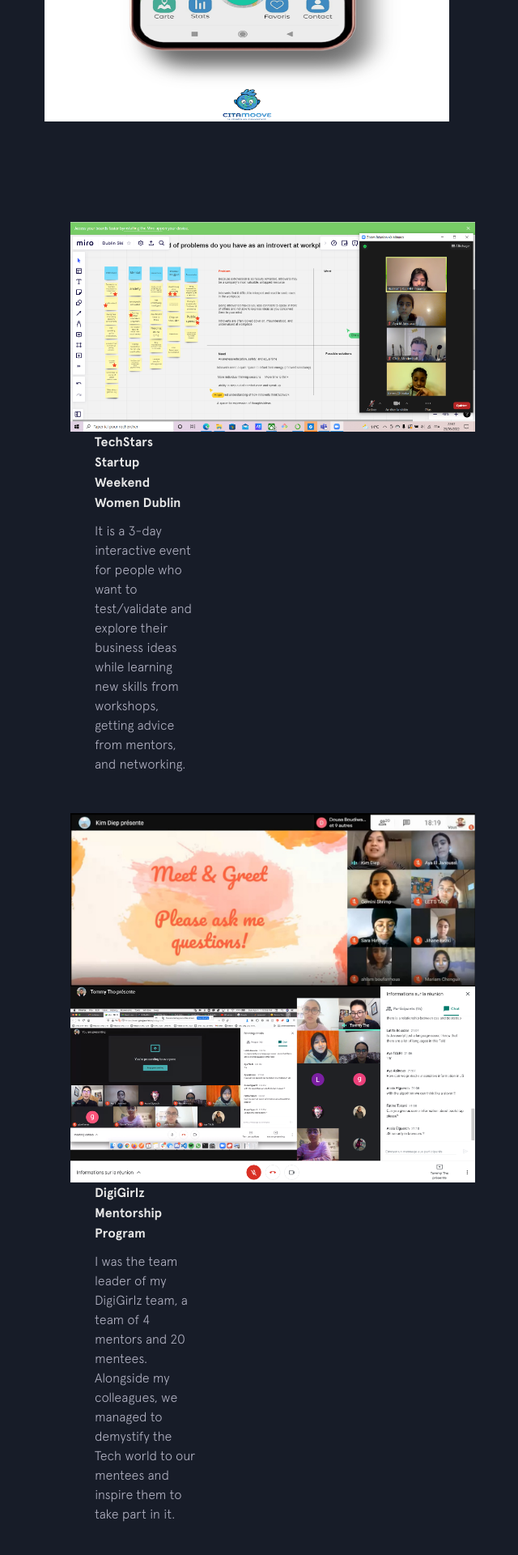
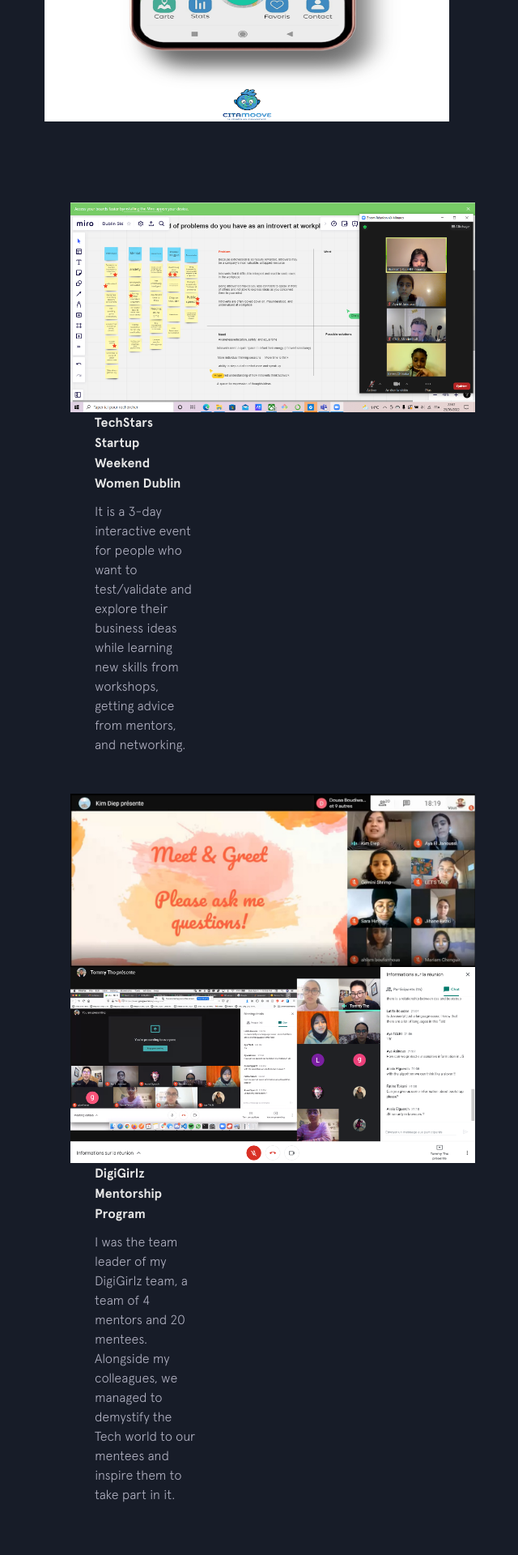
Before and after one commit to CodingAya/codingaya.github.io, a Jekyll site: the page built from index.html, in a window 1280 px wide. Shown: the part 2894-4814 px from the top of the page at 81% size, without its empty margins (363-1003 px from the left). Built offline with Jekyll 4.4.1, drawn with Linux system fonts in a browser that asks for light colours; nearby versions of some CDN libraries.

Commit message:
Extrav14

```diff
--- a/_includes/featured-projects.html
+++ b/_includes/featured-projects.html
@@ -18,7 +18,6 @@
       </figcaption>
     </div>
 
-    <br>
     <div class="Techstars">
       <figure class="project__pic">
         <a href="https://www.linkedin.com/posts/chrismindenhall_techstars-startup-weekend-women-dublin-will-ugcPost-6914253202825580544-XA4K/?utm_source=share&utm_medium=member_desktop" target="_blank">
@@ -29,9 +28,7 @@
         <div class="project__name">
           <a href="https://www.linkedin.com/posts/chrismindenhall_techstars-startup-weekend-women-dublin-will-ugcPost-6914253202825580544-XA4K/?utm_source=share&utm_medium=member_desktop" target="_blank">TechStars Startup Weekend Women Dublin</a>
         </div>
-        <div class="project__description">
           <p>It is a 3-day interactive event for people who want to test/validate and explore their business ideas while learning new skills from workshops, getting advice from mentors, and networking.</p>
-        </div>
       </figcaption>
     </div>
 
@@ -45,9 +42,7 @@
         <div class="project__name">
           <a target="_blank">DigiGirlz Mentorship Program</a>
         </div>
-        <div class="project__description">
           <p>I was the team leader of my DigiGirlz team, a team of 4 mentors and 20 mentees. Alongside my colleagues, we managed to demystify the Tech world to our mentees and inspire them to take part in it.</p>
-        </div>
       </figcaption>
     </div>
   </div>
```
